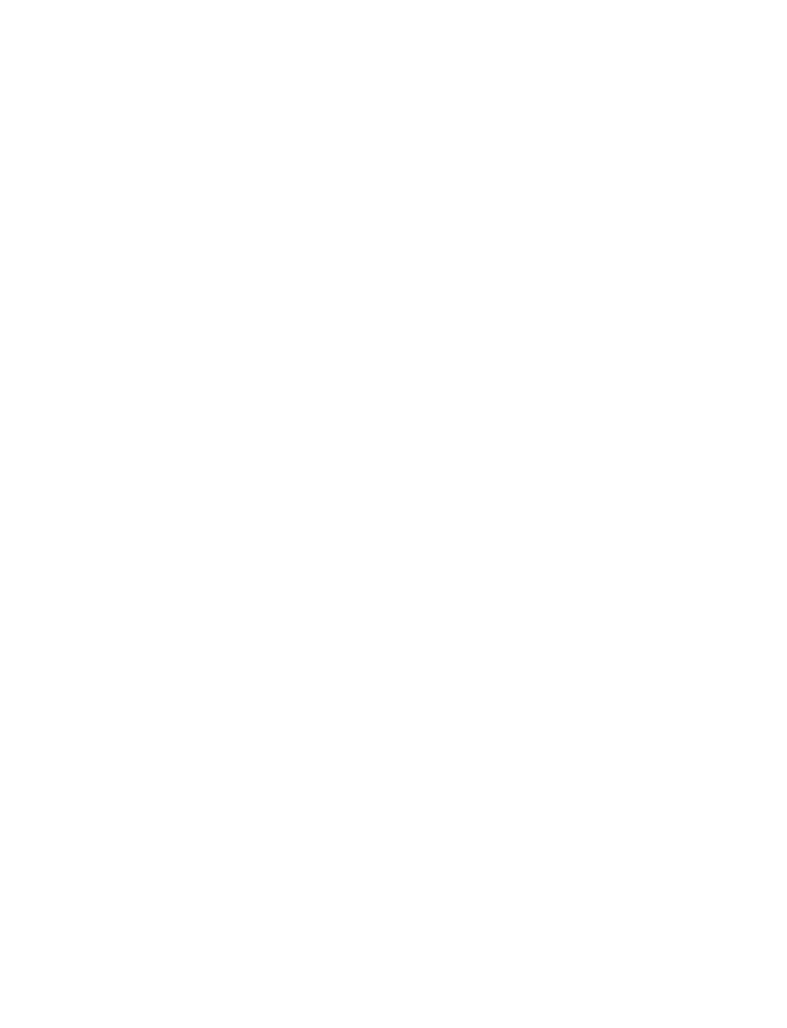
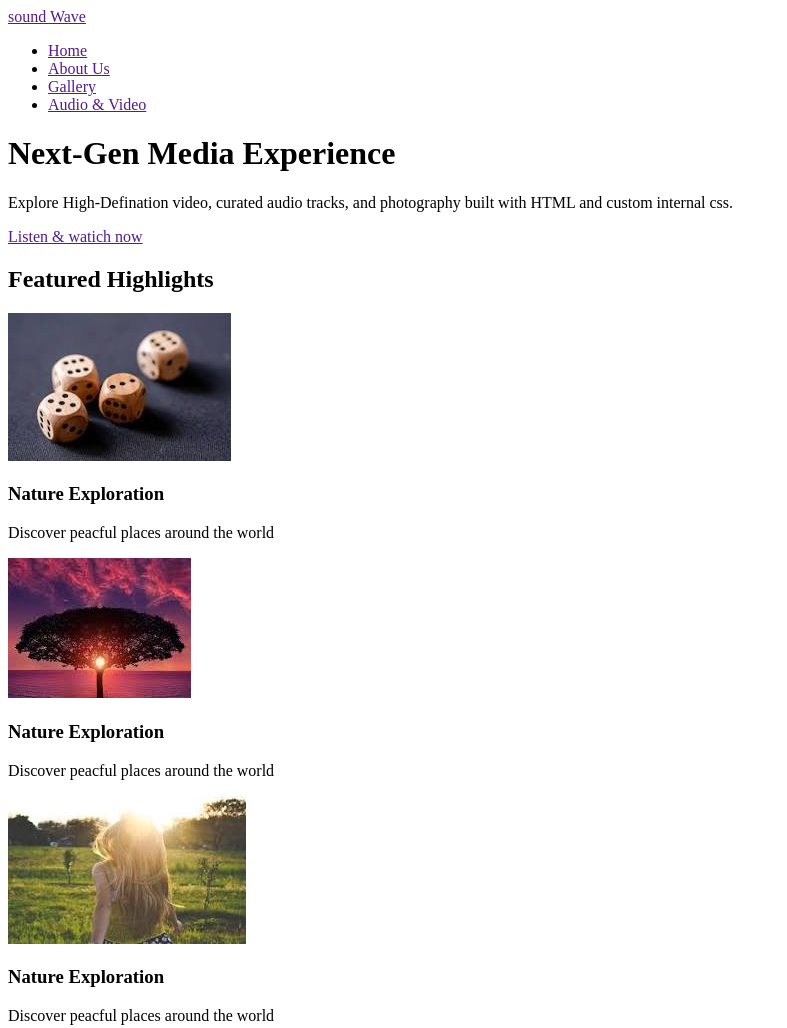
Before and after one commit to nicefundz/soundwave, a plain HTML site: page index.html in a window 1280 px wide. Shown: the whole page, without its empty margins (0-787 px from the left). Before the commit the page ends 800 px from the top, so only its background shows below. Drawn offline with Linux system fonts and the light colour scheme.

Commit message:
Add header and hero section

```diff
--- a/css/media.css
+++ b/css/media.css
@@ -0,0 +1 @@
+/* Media  CSS */
--- a/index.html
+++ b/index.html
@@ -5,5 +5,72 @@
     <meta name="viewport" content="width=device-width, initial-scale=1.0" />
     <title>Home</title>
   </head>
-  <body></body>
+  <body>
+    <header>
+      <a href="" class="logo">sound <span> Wave</span> </a>
+      <nav>
+        <ul>
+          <li>
+            <a href="" class="active">Home</a>
+          </li>
+          <li>
+            <a href="">About Us </a>
+          </li>
+          <li>
+            <a href="">Gallery</a>
+          </li>
+          <li>
+            <a href="">Audio & Video</a>
+          </li>
+        </ul>
+      </nav>
+    </header>
+
+    <main>
+      <div class="hero">
+        <h1>Next-Gen Media Experience</h1>
+        <p>
+          Explore High-Defination video, curated audio tracks, and photography
+          built with HTML and custom internal css.
+        </p>
+        <a href="" class="cta-btn">Listen & watich now</a>
+      </div>
+
+      <div class="slider-section">
+        <h2>Featured Highlights</h2>
+
+        <div class="slide-1"></div>
+        <div class="slide-2"></div>
+        <div class="slide-3"></div>
+
+        <div class="slider-container">
+          <div class="slides">
+            <div class="slide">
+              <img src="/image/download (1).jpg" alt="dice" />
+              <div class="slide-caption">
+                <h3>Nature Exploration</h3>
+                <p>Discover peacful places around the world</p>
+              </div>
+            </div>
+
+            <div class="slide">
+              <img src="/image/download (4).jpg" alt="Tree" />
+              <div class="slide-caption">
+                <h3>Nature Exploration</h3>
+                <p>Discover peacful places around the world</p>
+              </div>
+            </div>
+
+            <div class="slide">
+              <img src="/image/download.jpg" alt="Morning sunset" />
+              <div class="slide-caption">
+                <h3>Nature Exploration</h3>
+                <p>Discover peacful places around the world</p>
+              </div>
+            </div>
+          </div>
+        </div>
+      </div>
+    </main>
+  </body>
 </html>
```
Also changed, not shown: image/download (1).jpg (added), image/download (4).jpg (added), image/download.jpg (added).
